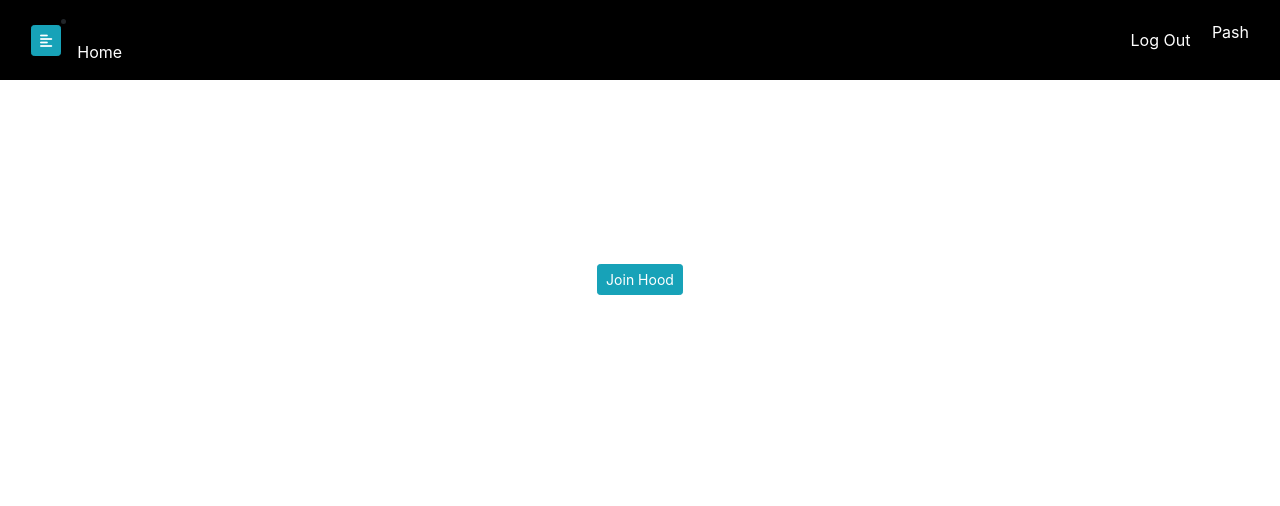
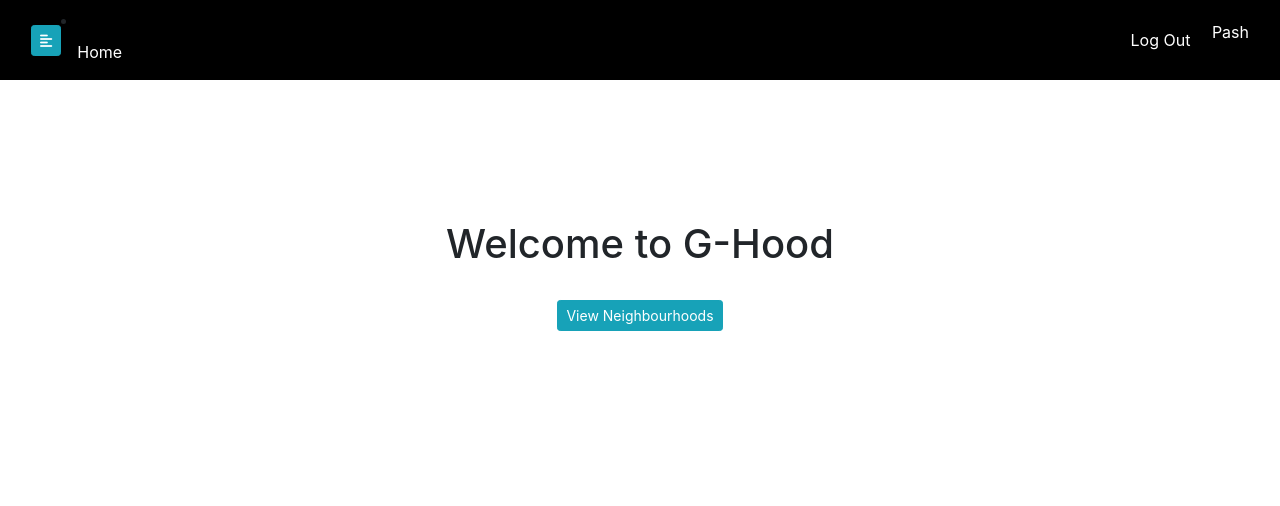
Before and after one commit to cynthiaoduol/G-Hood, a Django app: page / in a window 1280 px wide. Shown: the top 506 px of the page. Run offline with Django 3.2, Linux system fonts and the light colour scheme; a user stored in the database is signed in; some libraries are stand-ins or nearby versions.

```diff
--- a/ghood/templates/index.html
+++ b/ghood/templates/index.html
@@ -2,8 +2,9 @@
 {% load static %}
 {% block content %}
 <div class="container-fluid">
-    <div class="text-white text-center" style="padding-top: 160px;padding-bottom: 176px">
-        <a href="" class="btn btn-sm btn-info mt-4">Join Hood</a>
+    <div class="text-center" style="padding-top: 140px;padding-bottom: 176px">
+        <h1 style="font-size: 40px">Welcome to G-Hood</h1>
+        <a href="" class="btn btn-sm btn-info mt-4">View Neighbourhoods</a>
     </div>
 
 </div>
```
Also changed, not shown: ghood/migrations/0002_auto_20191130_1447.py (added), ghood/migrations/0003_auto_20191201_1209.py (added).
